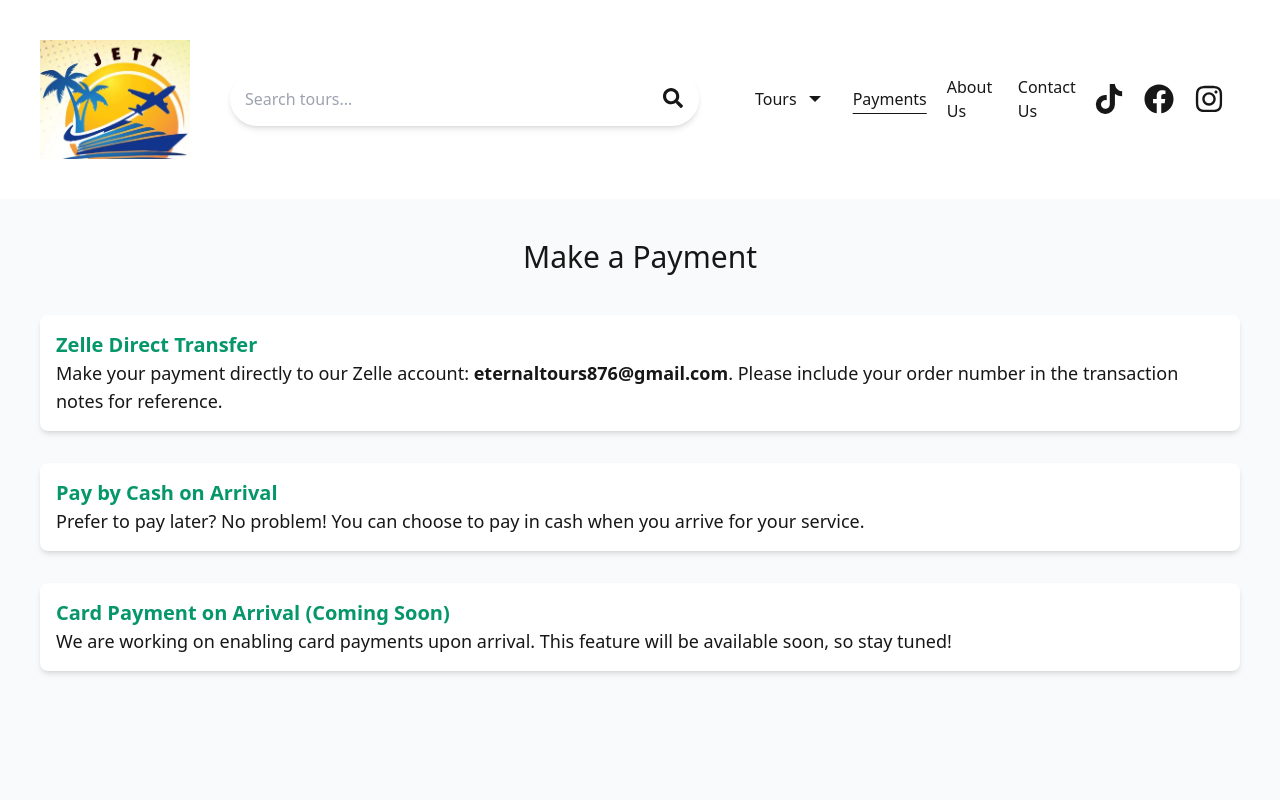
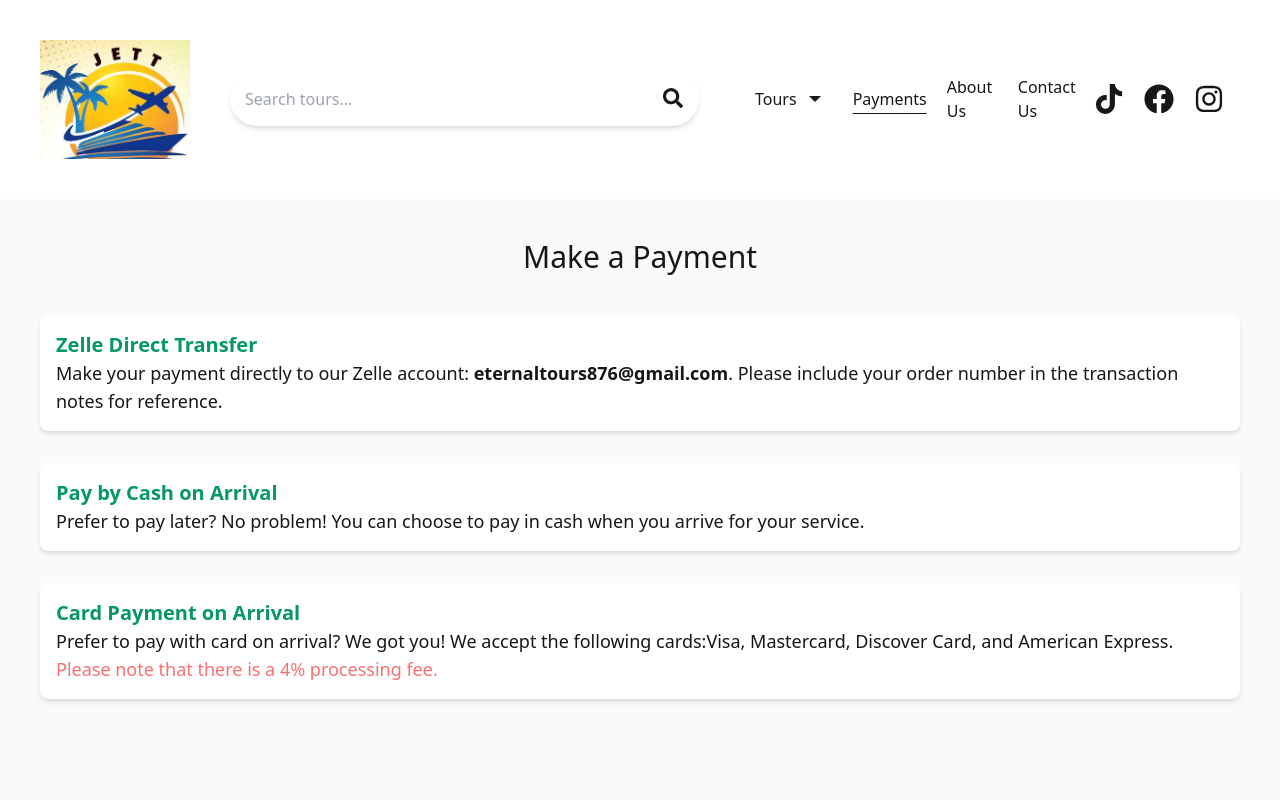
Before and after one commit to winnie-webb/eternal-tours-official, a Next.js app: page /pay in a window 1280 px wide. Shown: the top 800 px of the page. Built offline with nearby package versions, Linux system fonts and the light colour scheme.

Commit message:
Updated card payment on arrival

```diff
--- a/app/pay/page.jsx
+++ b/app/pay/page.jsx
@@ -43,11 +43,15 @@ const PaymentComponent = () => {
         </div>
         <div className="bg-white p-4 rounded-lg shadow-md">
           <h2 className="text-xl font-semibold text-emerald-600">
-            Card Payment on Arrival (Coming Soon)
+            Card Payment on Arrival
           </h2>
           <p>
-            We are working on enabling card payments upon arrival. This feature
-            will be available soon, so stay tuned!
+            Prefer to pay with card on arrival? We got you! We accept the
+            following cards:Visa, Mastercard, Discover Card, and American
+            Express.{" "}
+            <span className="text-red-400">
+              Please note that there is a 4% processing fee.
+            </span>
           </p>
         </div>
       </div>
--- a/app/product/[id]/BookingForm/BookingSuccessMsg.jsx
+++ b/app/product/[id]/BookingForm/BookingSuccessMsg.jsx
@@ -39,11 +39,15 @@ function BookingSuccessMsg({ orderNumber, formData }) {
           </div>
           <div className="bg-white p-4 rounded-lg shadow-md">
             <h2 className="text-xl font-semibold text-emerald-600">
-              Card Payment on Arrival (Coming Soon)
+              Card Payment on Arrival
             </h2>
             <p>
-              We are working on enabling card payments upon arrival. This
-              feature will be available soon, so stay tuned!
+              Prefer to pay with card on arrival? We got you! We accept the
+              following cards:Visa, Mastercard, Discover Card, and American
+              Express.{" "}
+              <span className="text-red-400">
+                Please note that there is a 4% processing fee.
+              </span>
             </p>
           </div>
         </div>
```
